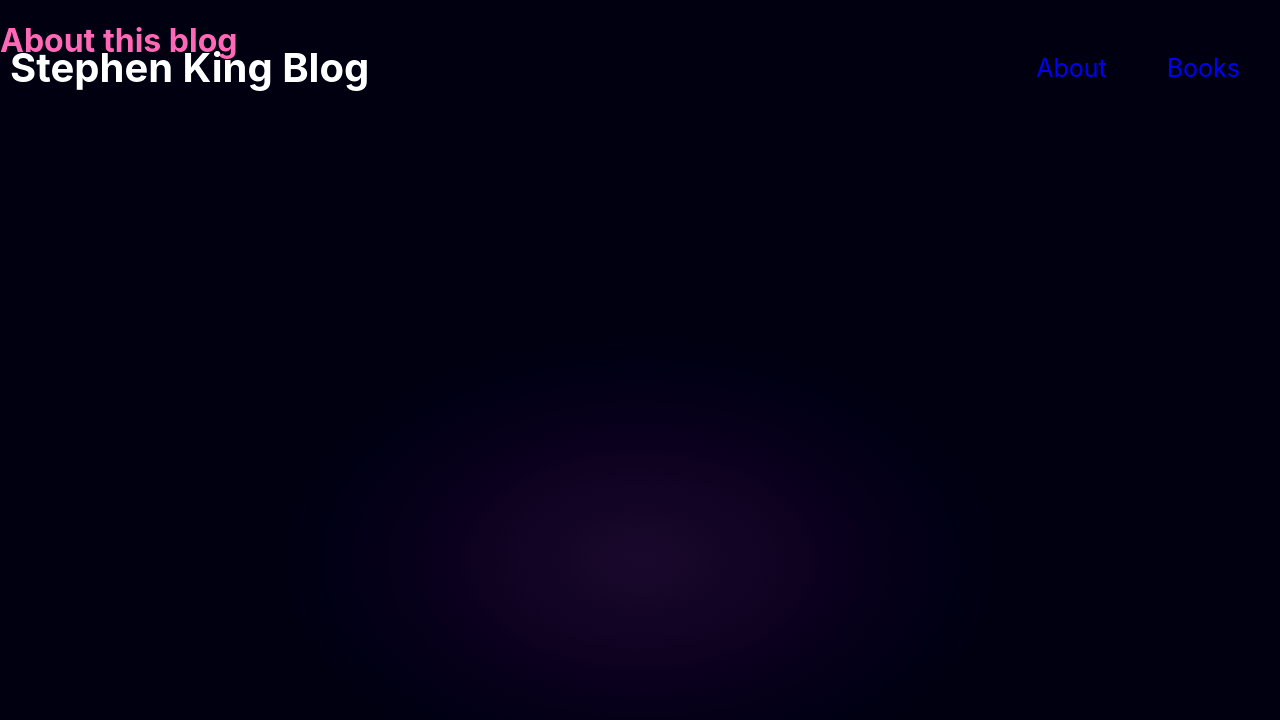
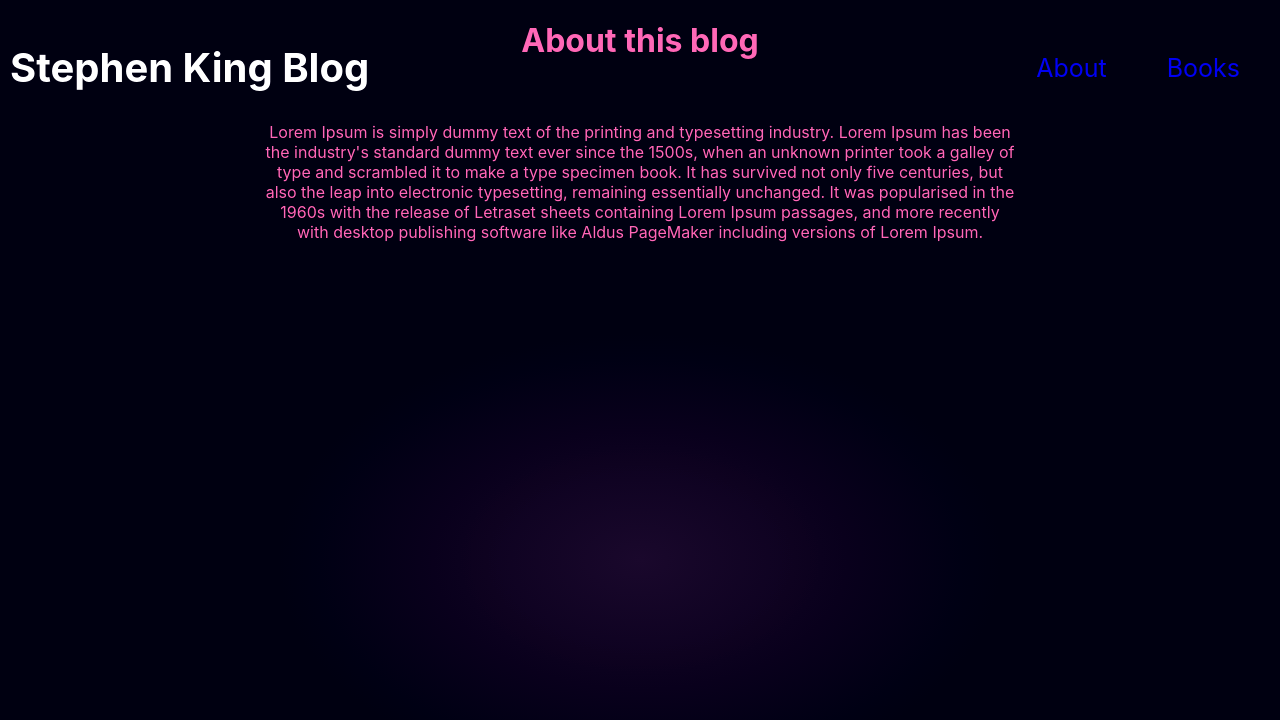
Before and after one commit to javierguerra4/sk-blog, a React (Create React App) app: page / in a window 1280 px wide. Shown: the top 720 px of the page. Built offline with nearby package versions, Linux system fonts and the light colour scheme.

Commit message:
Centered about header and paragraph

```diff
--- a/src/App.css
+++ b/src/App.css
@@ -55,6 +55,14 @@
 .about-header {
   color: hotpink;
   z-index: 1;
+  text-align: center;
+}
+.about-paragraph {
+  color: hotpink;
+  text-align: center;
+  margin: auto;
+  width: 750px;
+  padding: 40px;
 }
 /* *********Background******* */
 
--- a/src/components/About.js
+++ b/src/components/About.js
@@ -4,6 +4,17 @@
   return (
     <div>
       <h1 className="about-header">About this blog</h1>
+      <p className="about-paragraph">
+        Lorem Ipsum is simply dummy text of the printing and typesetting
+        industry. Lorem Ipsum has been the industry's standard dummy text ever
+        since the 1500s, when an unknown printer took a galley of type and
+        scrambled it to make a type specimen book. It has survived not only five
+        centuries, but also the leap into electronic typesetting, remaining
+        essentially unchanged. It was popularised in the 1960s with the release
+        of Letraset sheets containing Lorem Ipsum passages, and more recently
+        with desktop publishing software like Aldus PageMaker including versions
+        of Lorem Ipsum.
+      </p>
     </div>
   );
 }
```
